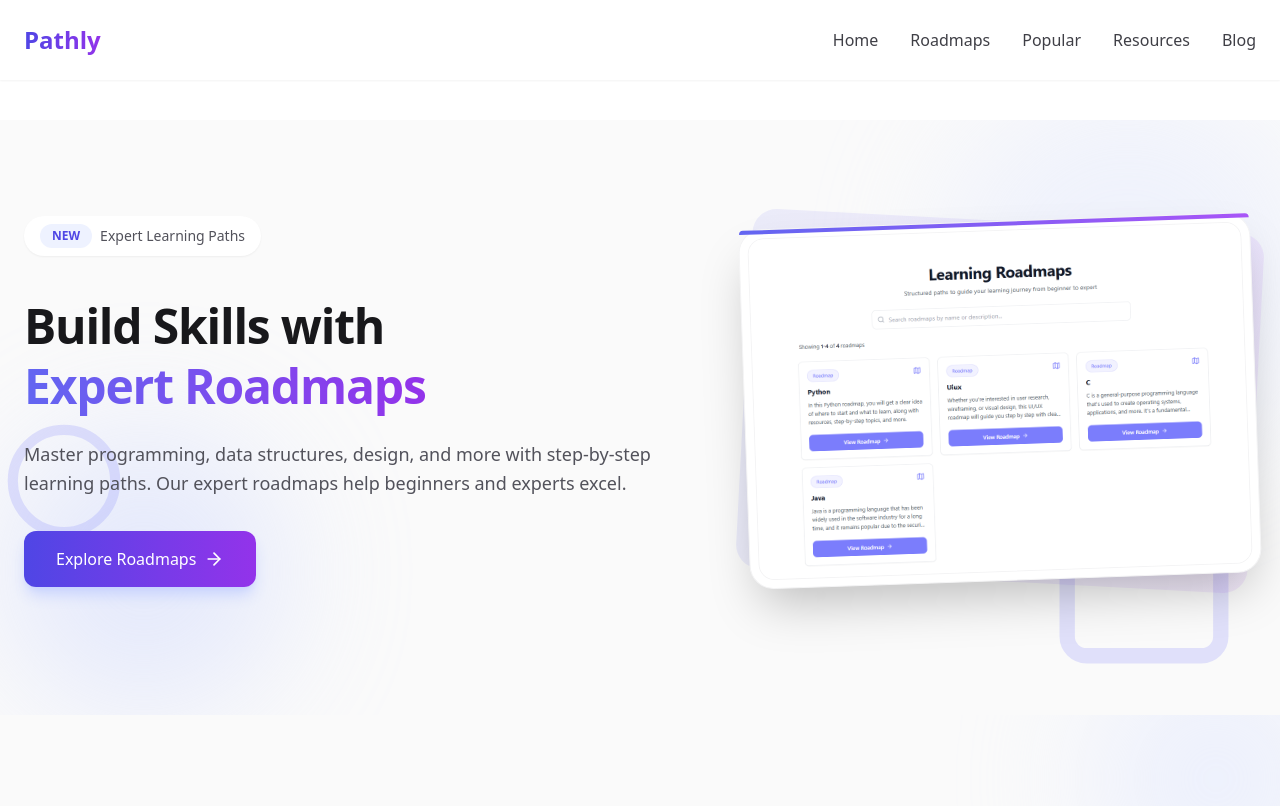
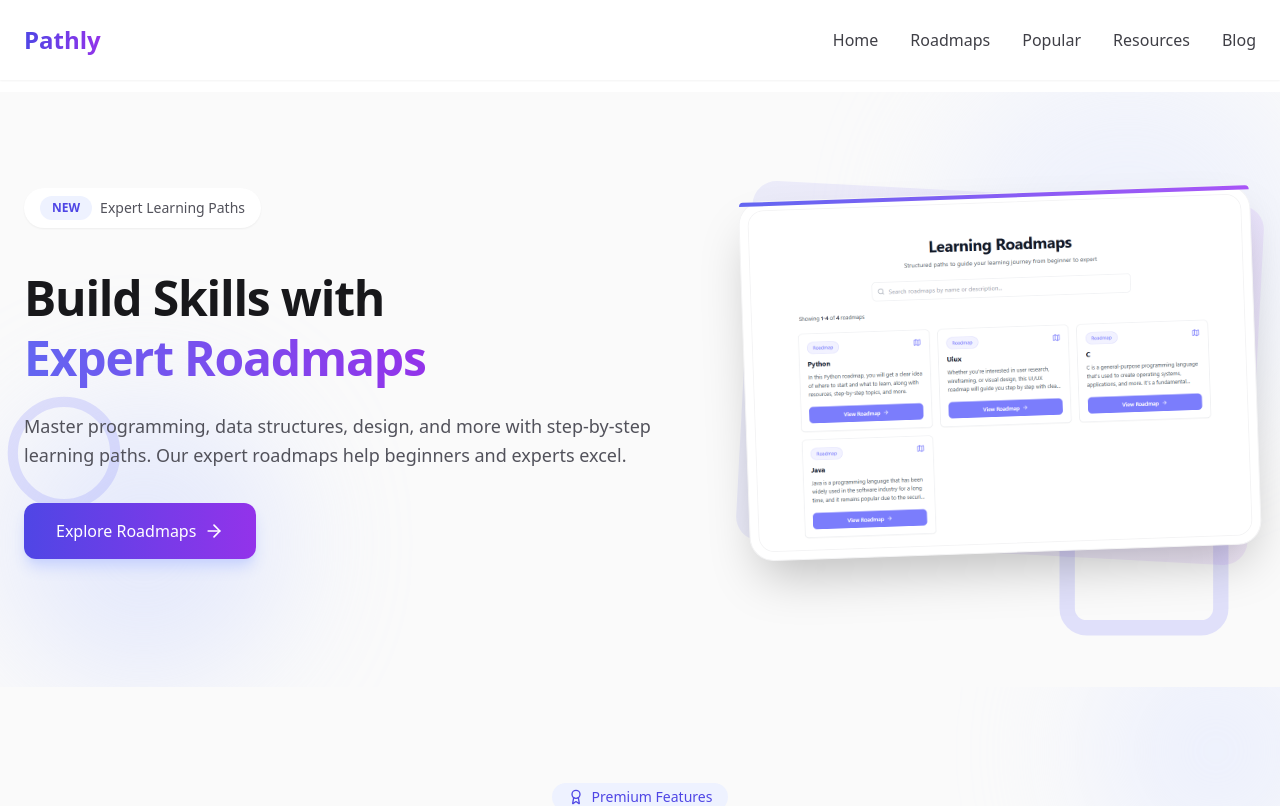
Before and after one commit to thirumaleshthiru/roadmaps-client, a React (Create React App) app: page / in a window 1280 px wide. Shown: the top 806 px of the page. Built offline with nearby package versions, Linux system fonts and the light colour scheme.

Commit message:
Update App.js

```diff
--- a/src/App.js
+++ b/src/App.js
@@ -5,7 +5,7 @@ function App() {
   return (
     <div className="flex flex-col min-h-screen">
       <CustomNavbar />
-        <div className="flex-0 mt-10">
+        <div className="flex-0 mt-3">
         <Routex />
 
         </div>
```
